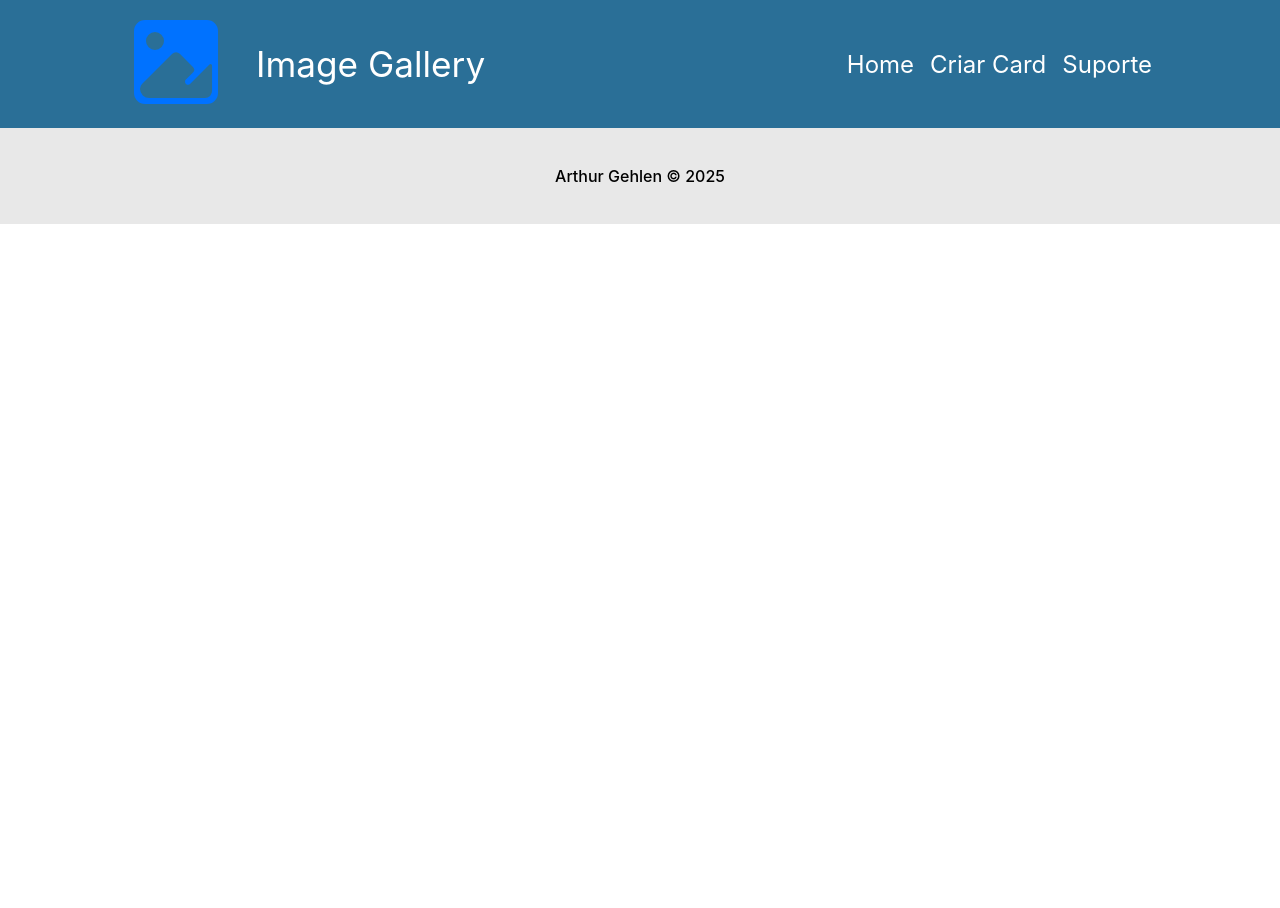
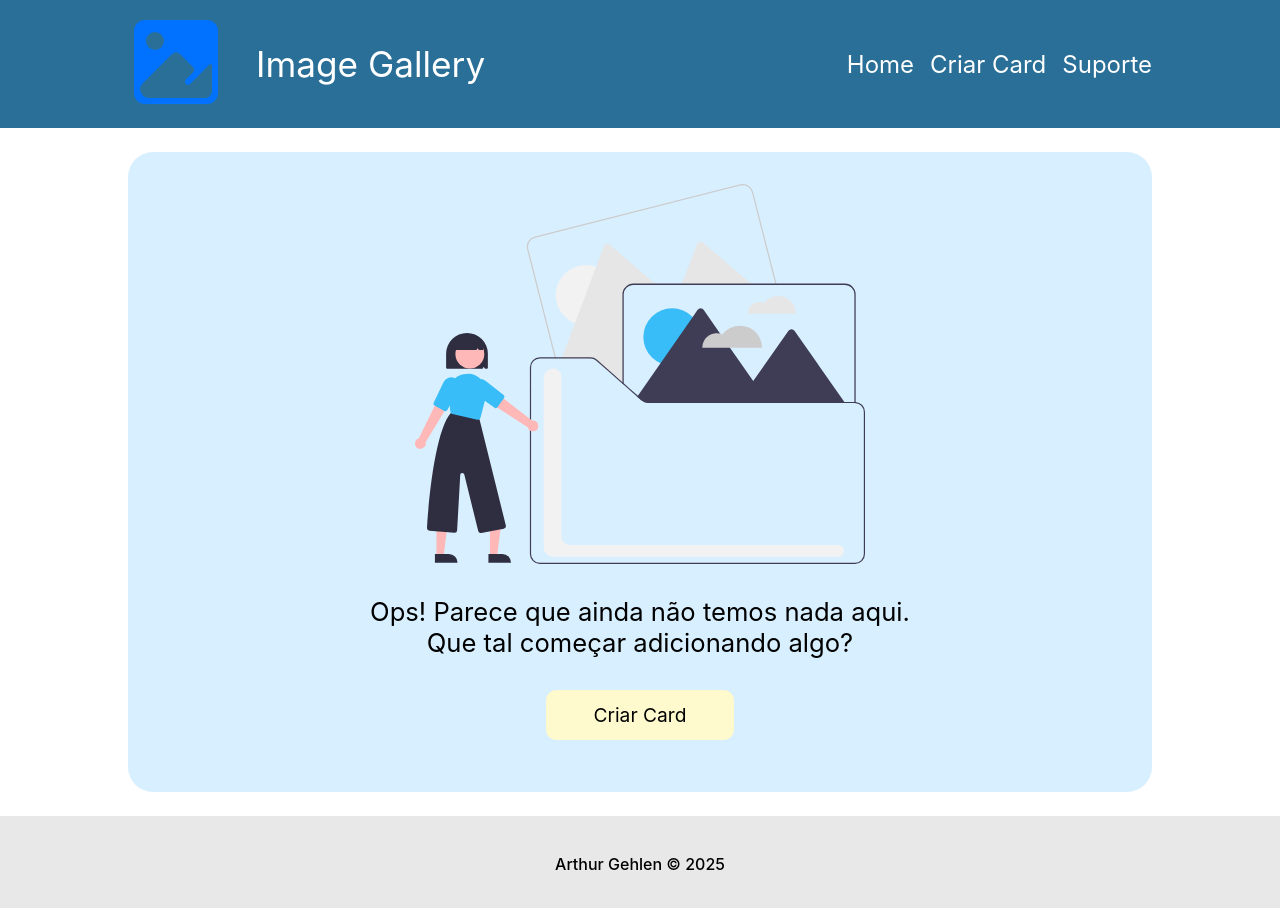
Before and after one commit to ArthurGehlen/imageGallery, a React (Create React App) app: page /add_image in a window 1280 px wide. Shown: the top 908 px of the page. Before the commit the page ends 800 px from the top, so only its background shows below. Built offline with nearby package versions, Linux system fonts and the light colour scheme.

Commit message:
corrige: substitui BrowserRouter por HashRouter para funcionar no GitHub Pages.

```diff
--- a/package.json
+++ b/package.json
@@ -12,6 +12,7 @@
     "json-server": "^1.0.0-beta.3",
     "react": "^19.0.0",
     "react-dom": "^19.0.0",
+    "react-icons": "^5.5.0",
     "react-router-dom": "^7.2.0",
     "react-scripts": "5.0.1",
     "web-vitals": "^2.1.4"
--- a/src/App.jsx
+++ b/src/App.jsx
@@ -1,21 +1,18 @@
-// Hooks
-import { BrowserRouter as Router, Routes, Route } from 'react-router-dom';
+import { HashRouter as Router, Routes, Route } from 'react-router-dom';
 
-// Pages
 import Home from './components/pages/Home';
 import AddCard from './components/pages/AddCard';
 import Support from './components/pages/Support';
 
-// Components
 import Navbar from './components/ui/Navbar';
-import Footer from './components/ui/Footer'
+import Footer from './components/ui/Footer';
 
 function App() {
   return (
     <Router>
       <Navbar />
       <Routes>
-        <Route path='/' element={<Home />}></Route>
+        <Route path='/' element={<Home />} />
         <Route path="/add_card" element={<AddCard />} />
         <Route path="/support" element={<Support />} />
       </Routes>
```
Also changed, not shown: 1 other file (tests, documents, lock files or other folders).
